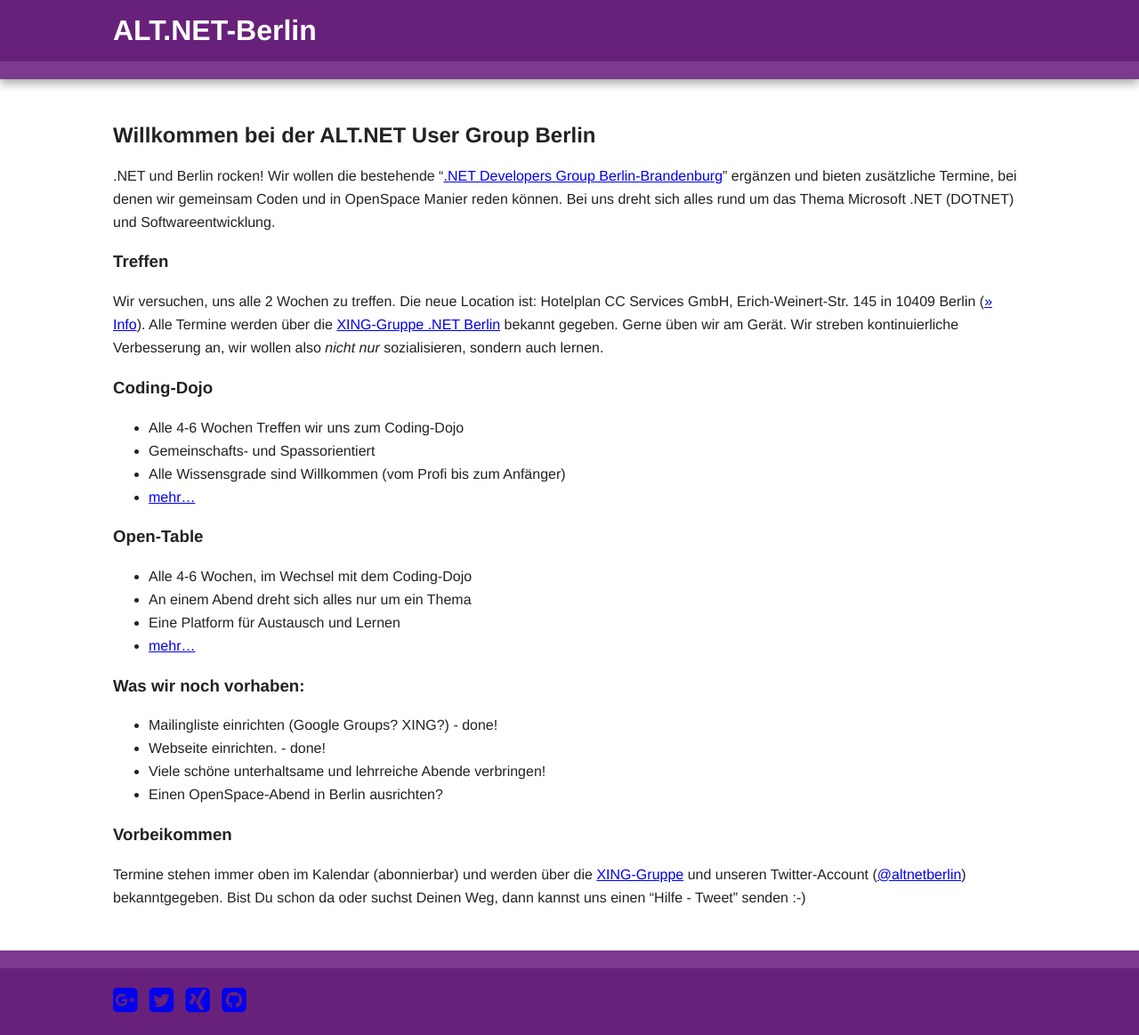
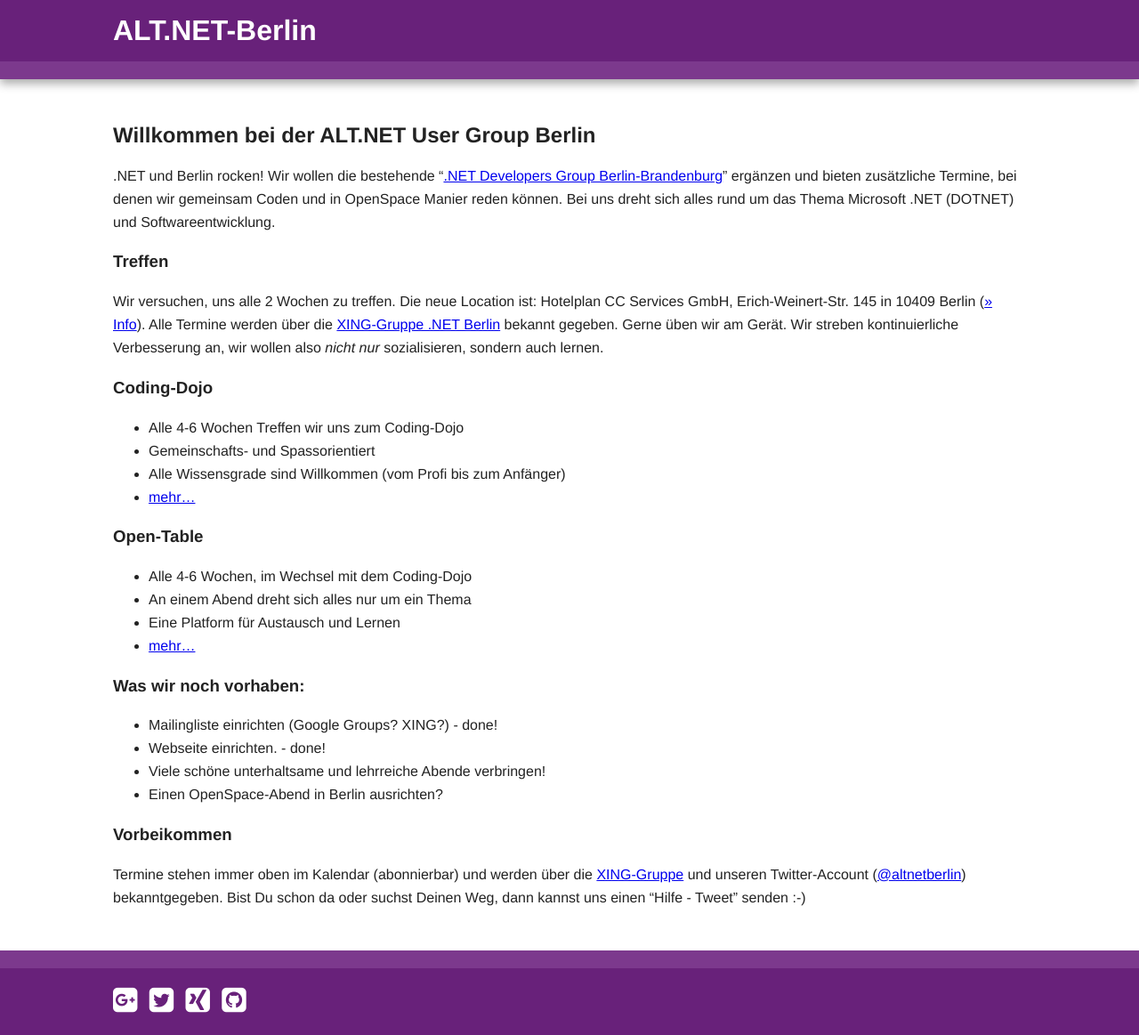
Before and after one commit to altnetberlin/altnetberlin.github.io, a Jekyll site: the page built from index.md, in a window 1280 px wide. Shown: the whole page at 89% size. Built offline with Jekyll 4.4.1, drawn with Linux system fonts in a browser that asks for light colours; nearby versions of some CDN libraries; Markdown is read by kramdown in place of the engine named in the settings.

Commit message:
change link color in footer to white

```diff
--- a/css/main.css
+++ b/css/main.css
@@ -154,18 +154,9 @@ nav a:hover {
    Author's custom styles
    ========================================================================== */
 
-
-
-
-
-
-
-
-
-
-
-
-
+.footer-container footer a {
+    color: white;
+}
 
 
 /* ==========================================================================
```
